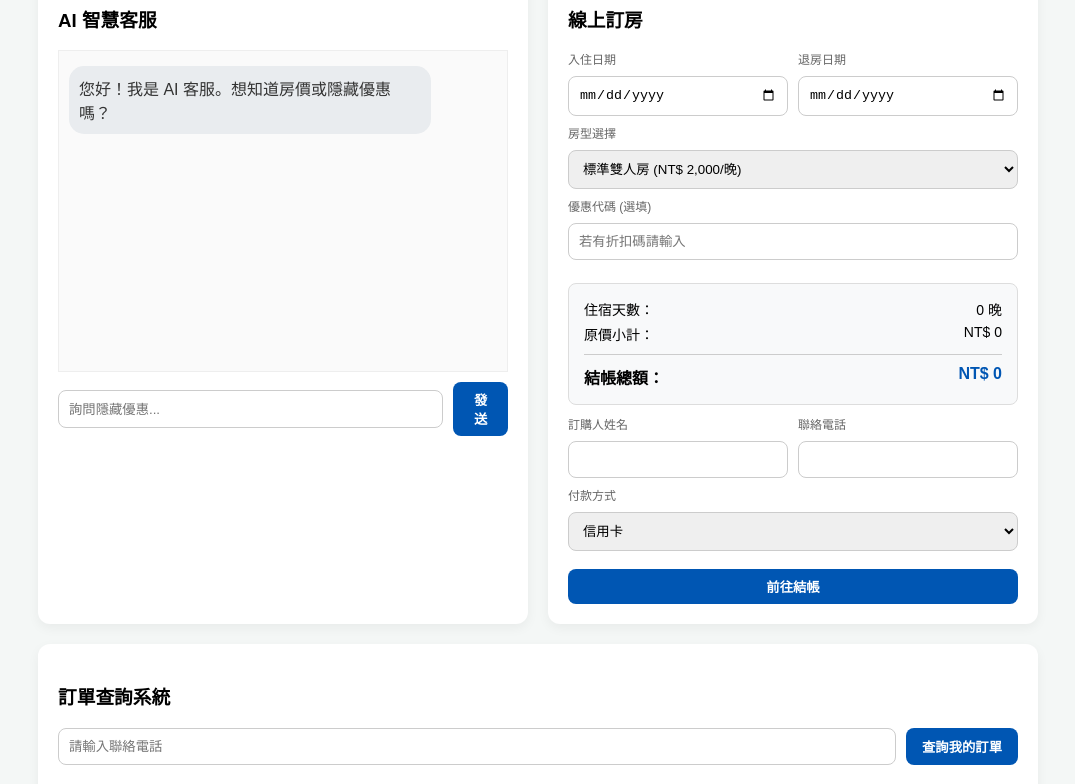
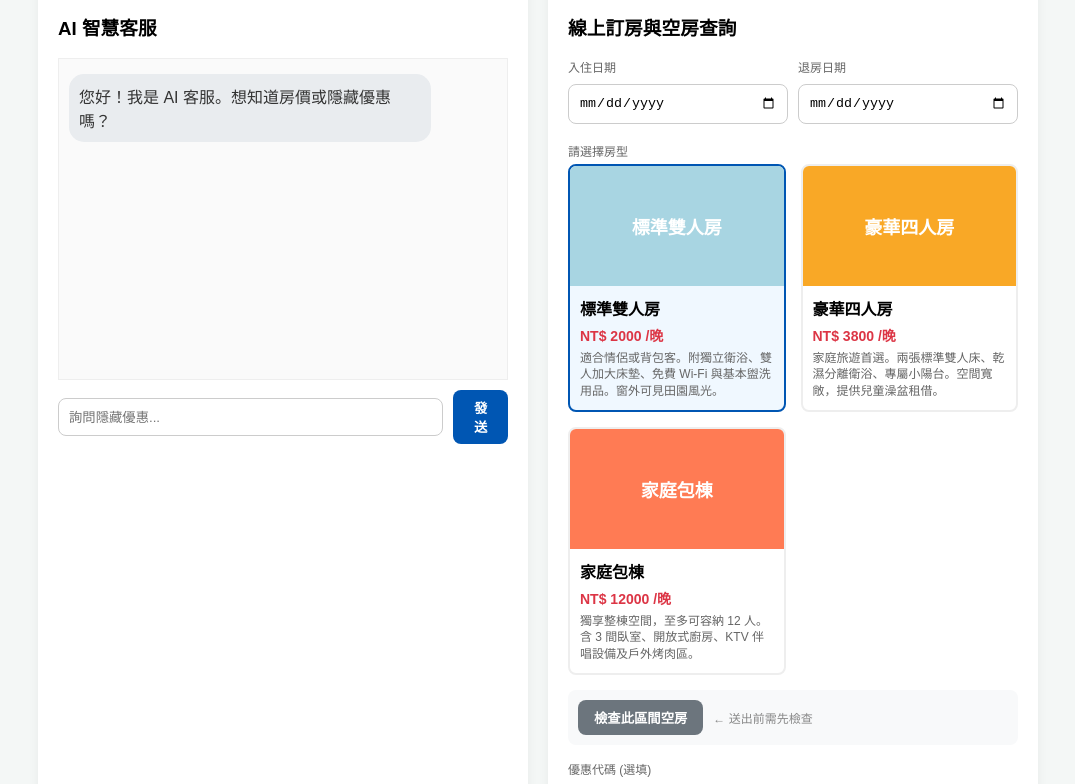
Before and after one commit to Weeknd-0101/AI-, a React (Vite) app: page / in a window 1280 px wide. Shown: the part 260-1044 px from the top of the page, without its empty margins (102-1177 px from the left). Built offline with nearby package versions, Linux system fonts and the light colour scheme.

Commit message:
Update App.jsx

```diff
--- a/src/App.jsx
+++ b/src/App.jsx
@@ -18,11 +18,23 @@ const firebaseConfig = {
 const app = initializeApp(firebaseConfig);
 const db = getFirestore(app);
 
-// 定義房型價格
-const ROOM_PRICES = {
-  '標準雙人房': 2000,
-  '豪華四人房': 3800,
-  '家庭包棟': 12000
+// 定義房型詳細資訊
+const ROOM_INFO = {
+  '標準雙人房': {
+    price: 2000,
+    desc: '適合情侶或背包客。附獨立衛浴、雙人加大床墊、免費 Wi-Fi 與基本盥洗用品。窗外可見田園風光。',
+    imgColor: '#a8d5e2'
+  },
+  '豪華四人房': {
+    price: 3800,
+    desc: '家庭旅遊首選。兩張標準雙人床、乾濕分離衛浴、專屬小陽台。空間寬敞，提供兒童澡盆租借。',
+    imgColor: '#f9a826'
+  },
+  '家庭包棟': {
+    price: 12000,
+    desc: '獨享整棟空間，至多可容納 12 人。含 3 間臥室、開放式廚房、KTV 伴唱設備及戶外烤肉區。',
+    imgColor: '#ff7b54'
+  }
 };
 
 // ==========================================
@@ -38,13 +50,20 @@ const styles = {
   input: { width: '100%', padding: '10px', margin: '8px 0', borderRadius: '8px', border: '1px solid #ccc', boxSizing: 'border-box' },
   infoBox: { backgroundColor: '#e9ecef', padding: '10px', borderRadius: '8px', fontSize: '14px', color: '#555', marginBottom: '15px' },
   promoBox: { backgroundColor: '#fff3cd', color: '#856404', border: '1px solid #ffeeba', borderRadius: '8px', padding: '15px', marginBottom: '20px' },
-  promoTitle: { margin: '0 0 10px 0', fontSize: '16px', fontWeight: 'bold', display: 'flex', alignItems: 'center', gap: '8px' },
-  promoTag: { backgroundColor: '#dc3545', color: '#fff', padding: '2px 6px', borderRadius: '4px', fontSize: '12px', fontWeight: 'bold' },
   priceBoard: { backgroundColor: '#f8f9fa', border: '1px solid #ddd', padding: '15px', borderRadius: '8px', marginTop: '15px', fontSize: '14px' },
+
+  // 房型卡片樣式
+  roomGrid: { display: 'grid', gridTemplateColumns: 'repeat(auto-fit, minmax(200px, 1fr))', gap: '15px', marginBottom: '15px' },
+  roomCard: { border: '2px solid #eee', borderRadius: '8px', overflow: 'hidden', cursor: 'pointer', transition: '0.2s' },
+  roomCardSelected: { border: '2px solid #0056b3', backgroundColor: '#f0f8ff' },
+  roomImg: { height: '120px', display: 'flex', alignItems: 'center', justifyContent: 'center', color: '#fff', fontWeight: 'bold', fontSize: '18px' },
+  roomContent: { padding: '10px' },
+  roomTitle: { margin: '0 0 5px 0', fontSize: '16px', fontWeight: 'bold' },
+  roomDesc: { margin: 0, fontSize: '12px', color: '#666', lineHeight: '1.4', height: '50px', overflow: 'hidden' },
+
   chatBox: { height: '300px', overflowY: 'auto', border: '1px solid #eee', padding: '10px', marginBottom: '10px', backgroundColor: '#fafafa' },
   bubbleUser: { backgroundColor: '#007bff', color: '#fff', padding: '10px', borderRadius: '15px', margin: '5px 0', alignSelf: 'flex-end', marginLeft: 'auto', width: 'fit-content', maxWidth: '80%' },
   bubbleAi: { backgroundColor: '#e9ecef', color: '#333', padding: '10px', borderRadius: '15px', margin: '5px 0', width: 'fit-content', maxWidth: '80%' },
-  disclaimer: { fontSize: '12px', color: '#888', textAlign: 'center', marginTop: '5px' },
   table: { width: '100%', borderCollapse: 'collapse', marginTop: '10px' },
   th: { borderBottom: '2px solid #ddd', padding: '10px', textAlign: 'left', fontSize: '14px' },
   td: { borderBottom: '1px solid #ddd', padding: '10px', fontSize: '14px' },
@@ -90,65 +109,78 @@ function CustomerView({ db, setLoading }) {
     dateIn: '', dateOut: '', roomType: '標準雙人房',
     name: '', phone: '', paymentMethod: '信用卡', promoCode: ''
   });
+
+  // 空房檢查狀態
+  const [roomStatus, setRoomStatus] = useState(null); // null, 'checking', 'available', 'full'
+
   const [chatHistory, setChatHistory] = useState([{ role: 'ai', text: '您好！我是 AI 客服。想知道房價或隱藏優惠嗎？' }]);
   const [chatInput, setChatInput] = useState('');
   const [paymentStep, setPaymentStep] = useState(false);
-
-  // 查詢訂單用的狀態
   const [queryPhone, setQueryPhone] = useState('');
   const [queryResults, setQueryResults] = useState([]);
   const [hasQueried, setHasQueried] = useState(false);
 
+  // 當日期或房型改變時，重置空房狀態
+  useEffect(() => {
+    setRoomStatus(null);
+  }, [form.dateIn, form.dateOut, form.roomType]);
+
   // 計算價格邏輯
   const calculatePrice = () => {
     if (!form.dateIn || !form.dateOut) return { nights: 0, base: 0, discount: 0, total: 0 };
-
     const d1 = new Date(form.dateIn);
     const d2 = new Date(form.dateOut);
-    const timeDiff = d2.getTime() - d1.getTime();
-    const nights = Math.ceil(timeDiff / (1000 * 3600 * 24));
+    const nights = Math.ceil((d2.getTime() - d1.getTime()) / (1000 * 3600 * 24));
 
     if (nights <= 0) return { nights: 0, base: 0, discount: 0, total: 0 };
 
-    const basePrice = ROOM_PRICES[form.roomType] * nights;
+    const basePrice = ROOM_INFO[form.roomType].price * nights;
     let discountAmt = 0;
 
-    // 優惠規則判斷
-    if (form.promoCode === 'SUMMER88' && form.roomType === '家庭包棟') {
-      discountAmt = basePrice * 0.12; // 打 88 折 (折扣 12%)
-    } else if (form.promoCode === 'AI500') {
-      discountAmt = 500;
-    }
+    if (form.promoCode === 'SUMMER88' && form.roomType === '家庭包棟') discountAmt = basePrice * 0.12;
+    else if (form.promoCode === 'AI500') discountAmt = 500;
 
     let total = basePrice - discountAmt;
     if (total < 0) total = 0;
-
     return { nights, base: basePrice, discount: discountAmt, total };
   };
 
   const priceData = calculatePrice();
 
-  // 處理訂房
+  // 執行空房查詢
+  const checkAvailability = async () => {
+    if (!form.dateIn || !form.dateOut) return alert('請先選擇入住與退房日期');
+    if (priceData.nights <= 0) return alert('退房日期必須晚於入住日期');
+
+    setRoomStatus('checking');
+    try {
+      // 這裡採用最簡化的防呆查詢：只要選擇的區間內，該房型有訂單，就視為客滿。
+      // (正式環境需要比對完整的日期交集，這裡做雛形展示)
+      const q = query(collection(db, "bookings"),
+        where("roomType", "==", form.roomType),
+        where("dateIn", "==", form.dateIn),
+        where("status", "in", ["已付款", "待付款"])
+      );
+      const snapshot = await getDocs(q);
+
+      if (!snapshot.empty) {
+        setRoomStatus('full');
+      } else {
+        setRoomStatus('available');
+      }
+    } catch(err) {
+      alert("查詢失敗，請檢查網路狀態。");
+      setRoomStatus(null);
+    }
+  };
+
+  // 處理訂房 (修改為必須先確認有空房才能送出)
   const handleBookingInit = async (e) => {
     e.preventDefault();
     if (!form.dateIn || !form.dateOut || !form.name) return alert('資料不完整');
-    if (priceData.nights <= 0) return alert('退房日期必須晚於入住日期');
+    if (roomStatus !== 'available') return alert('請先點擊「檢查空房」，確認尚有空房後再送出訂單');
 
-    setLoading(true);
-    try {
-      const q = query(collection(db, "bookings"), where("roomType", "==", form.roomType), where("dateIn", "==", form.dateIn), where("status", "in", ["已付款", "待付款"]));
-      const snapshot = await getDocs(q);
-
-      if (!snapshot.empty) {
-        alert('該房型在所選日期已被預訂');
-        setLoading(false);
-        return;
-      }
-      setPaymentStep(true);
-    } catch(err) {
-      alert("資料庫連線失敗，請檢查 Firestore 規則。");
-    }
-    setLoading(false);
+    setPaymentStep(true);
   };
 
   const handleMockPayment = async (isSuccess) => {
@@ -168,15 +200,13 @@ function CustomerView({ db, setLoading }) {
       alert('付款成功！訂單已成立。');
       setForm({ dateIn: '', dateOut: '', roomType: '標準雙人房', name: '', phone: '', paymentMethod: '信用卡', promoCode: '' });
       setPaymentStep(false);
-      setQueryResults([]);
-      setHasQueried(false);
+      setRoomStatus(null);
     } catch (error) {
       alert('系統寫入錯誤。');
     }
     setLoading(false);
   };
 
-  // 假的 AI 客服邏輯 (Mock API)
   const sendChatMessage = () => {
     if (!chatInput.trim()) return;
     const newHistory = [...chatHistory, { role: 'user', text: chatInput }];
@@ -220,12 +250,9 @@ function CustomerView({ db, setLoading }) {
   return (
     <div>
       <div style={styles.promoBox}>
-        <h3 style={styles.promoTitle}>
-          🎉 本月限定優惠活動 <span style={styles.promoTag}>HOT</span>
-        </h3>
+        <h3 style={styles.promoTitle}>🎉 本月限定優惠活動 <span style={styles.promoTag}>HOT</span></h3>
         <ul style={{ margin: 0, paddingLeft: '20px', fontSize: '14px', lineHeight: '1.6' }}>
           <li><strong>【暑期早鳥專案】</strong>預訂「家庭包棟」，結帳輸入代碼 <code style={{backgroundColor: '#fff', padding: '2px 4px'}}>SUMMER88</code> 享 88 折！</li>
-          <li><strong>【AI 客服專屬禮】</strong>跟 AI 客服聊天，或許能問到<strong style={{color: '#dc3545'}}>隱藏版折價券碼</strong>喔！</li>
         </ul>
       </div>
 
@@ -243,11 +270,12 @@ function CustomerView({ db, setLoading }) {
           </div>
         </div>
 
-        <div style={{ ...styles.card, flex: 1, minWidth: '300px', marginBottom: 0 }}>
-          <h3>線上訂房</h3>
+        <div style={{ ...styles.card, flex: 1, minWidth: '350px', marginBottom: 0 }}>
+          <h3>線上訂房與空房查詢</h3>
           {!paymentStep ? (
             <form onSubmit={handleBookingInit}>
-               <div style={{ display: 'flex', gap: '10px' }}>
+
+               <div style={{ display: 'flex', gap: '10px', marginBottom: '10px' }}>
                  <div style={{ flex: 1 }}>
                    <label style={{ fontSize: '12px', color: '#666' }}>入住日期</label>
                    <input type="date" style={styles.input} value={form.dateIn} onChange={e => setForm({...form, dateIn: e.target.value})} required />
@@ -258,17 +286,38 @@ function CustomerView({ db, setLoading }) {
                  </div>
                </div>
 
-               <label style={{ fontSize: '12px', color: '#666' }}>房型選擇</label>
-               <select style={styles.input} value={form.roomType} onChange={e => setForm({...form, roomType: e.target.value})}>
-                  <option value="標準雙人房">標準雙人房 (NT$ 2,000/晚)</option>
-                  <option value="豪華四人房">豪華四人房 (NT$ 3,800/晚)</option>
-                  <option value="家庭包棟">家庭包棟 (NT$ 12,000/晚)</option>
-               </select>
+               <label style={{ fontSize: '12px', color: '#666', display: 'block', marginBottom: '5px' }}>請選擇房型</label>
+               {/* 房型卡片區塊 */}
+               <div style={styles.roomGrid}>
+                 {Object.entries(ROOM_INFO).map(([type, info]) => (
+                   <div
+                     key={type}
+                     style={{ ...styles.roomCard, ...(form.roomType === type ? styles.roomCardSelected : {}) }}
+                     onClick={() => setForm({...form, roomType: type})}
+                   >
+                     <div style={{...styles.roomImg, backgroundColor: info.imgColor}}>{type}</div>
+                     <div style={styles.roomContent}>
+                       <h4 style={styles.roomTitle}>{type}</h4>
+                       <div style={{ color: '#dc3545', fontWeight: 'bold', fontSize: '14px', marginBottom: '5px' }}>NT$ {info.price} /晚</div>
+                       <p style={styles.roomDesc}>{info.desc}</p>
+                     </div>
+                   </div>
+                 ))}
+               </div>
+
+               {/* 空房查詢按鈕與狀態顯示 */}
+               <div style={{ display: 'flex', alignItems: 'center', gap: '10px', marginBottom: '15px', padding: '10px', backgroundColor: '#f8f9fa', borderRadius: '8px' }}>
+                 <button type="button" style={{...styles.button, backgroundColor: '#6c757d'}} onClick={checkAvailability}>
+                   {roomStatus === 'checking' ? '查詢中...' : '檢查此區間空房'}
+                 </button>
+                 {roomStatus === 'available' && <span style={{color: '#28a745', fontWeight: 'bold'}}>✅ 恭喜！尚有空房，請繼續填寫資料。</span>}
+                 {roomStatus === 'full' && <span style={{color: '#dc3545', fontWeight: 'bold'}}>❌ 抱歉，該房型於此區間已客滿。</span>}
+                 {roomStatus === null && <span style={{color: '#888', fontSize: '12px'}}>← 送出前需先檢查</span>}
+               </div>
 
                <label style={{ fontSize: '12px', color: '#666' }}>優惠代碼 (選填)</label>
                <input type="text" placeholder="若有折扣碼請輸入" style={styles.input} value={form.promoCode} onChange={e => setForm({...form, promoCode: e.target.value.toUpperCase()})} />
 
-               {/* 即時金額試算看板 */}
                <div style={styles.priceBoard}>
                  <div style={{ display: 'flex', justifyContent: 'space-between', marginBottom: '5px' }}>
                    <span>住宿天數：</span><span>{priceData.nights} 晚</span>
@@ -305,7 +354,14 @@ function CustomerView({ db, setLoading }) {
                   <option value="ATM 轉帳">ATM 轉帳</option>
                </select>
 
-               <button type="submit" style={{...styles.button, width: '100%', marginTop: '10px'}}>前往結帳</button>
+               {/* 只有在 available 的狀態下，按鈕才會變成藍色可按 */}
+               <button
+                 type="submit"
+                 style={{...styles.button, width: '100%', marginTop: '10px', backgroundColor: roomStatus === 'available' ? '#0056b3' : '#ccc'}}
+                 disabled={roomStatus !== 'available'}
+               >
+                 {roomStatus === 'available' ? '送出訂單並前往結帳' : '請先完成空房檢查'}
+               </button>
             </form>
           ) : (
             <div style={{ textAlign: 'center', padding: '20px' }}>
@@ -323,7 +379,6 @@ function CustomerView({ db, setLoading }) {
         </div>
       </div>
 
-      {/* 訂單查詢 */}
       <div style={styles.card}>
         <h3>訂單查詢系統</h3>
         <form onSubmit={handleQueryOrder} style={{ display: 'flex', gap: '10px', marginBottom: '15px' }}>
```
